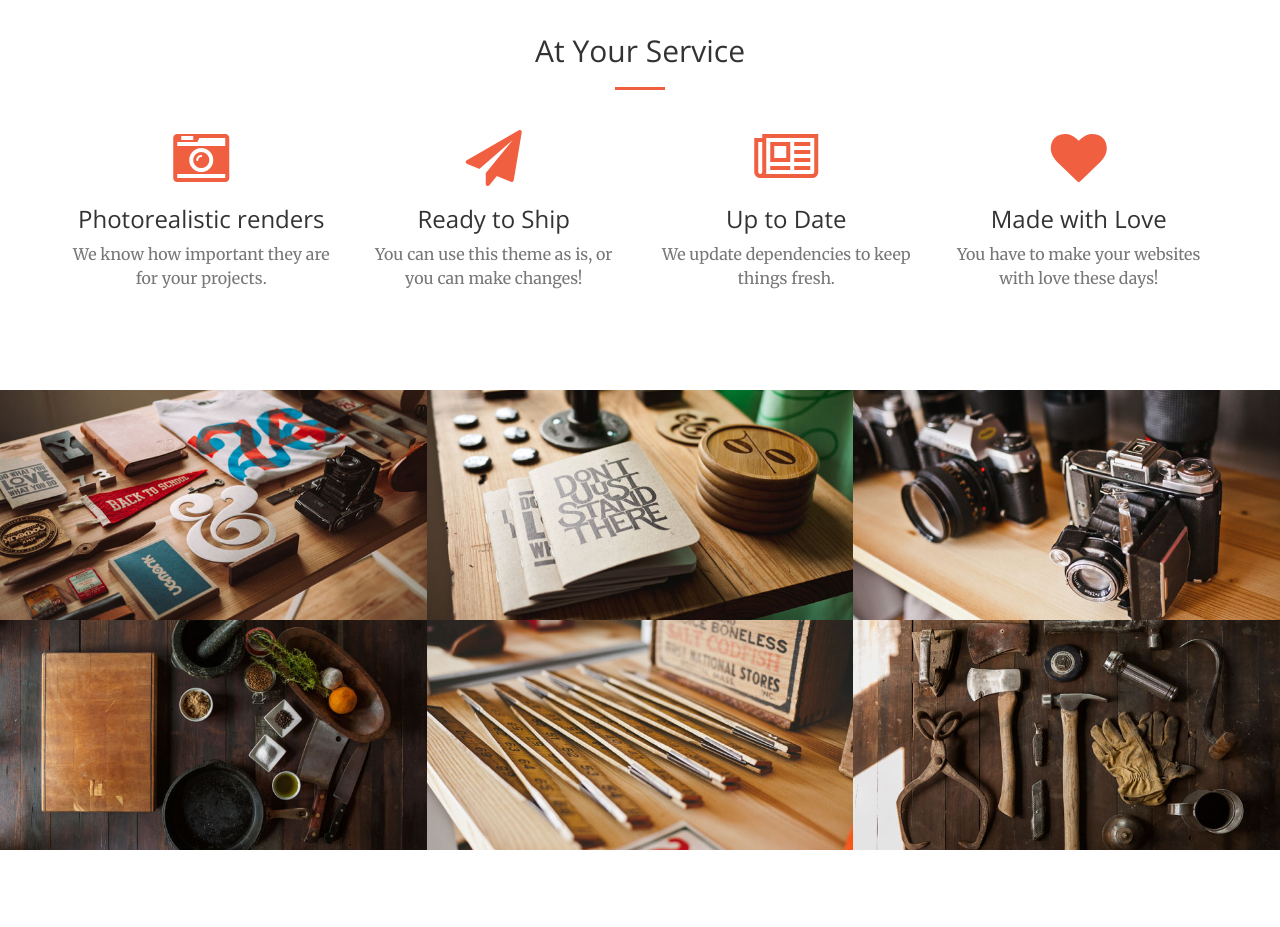
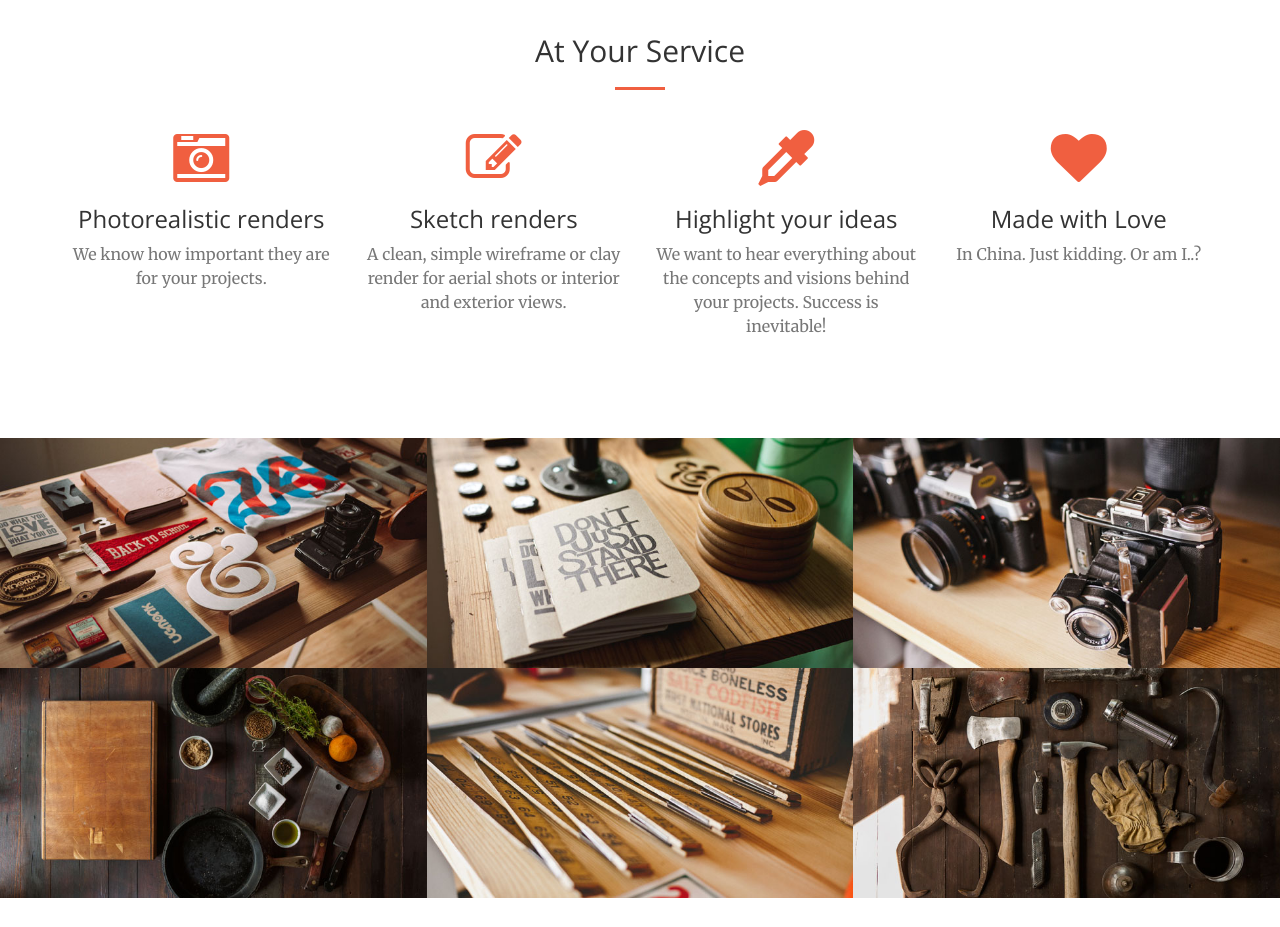
Before and after one commit to artisleilands/test, a website: page index.html in a window 1280 px wide. Shown: the part 1260-2187 px from the top of the page. Drawn offline with nearby package versions, Linux system fonts and the light colour scheme.

Commit message:
Update index.html

```diff
--- a/index.html
+++ b/index.html
@@ -112,23 +112,23 @@
                 </div>
                 <div class="col-lg-3 col-md-6 text-center">
                     <div class="service-box">
-                        <i class="fa fa-4x fa-paper-plane text-primary sr-icons"></i>
-                        <h3>Ready to Ship</h3>
-                        <p class="text-muted">You can use this theme as is, or you can make changes!</p>
+                        <i class="fa fa-4x fa-pencil-square-o text-primary sr-icons"></i>
+                        <h3>Sketch renders</h3>
+                        <p class="text-muted">A clean, simple wireframe or clay render for aerial shots or interior and exterior views.</p>
                     </div>
                 </div>
                 <div class="col-lg-3 col-md-6 text-center">
                     <div class="service-box">
-                        <i class="fa fa-4x fa-newspaper-o text-primary sr-icons"></i>
-                        <h3>Up to Date</h3>
-                        <p class="text-muted">We update dependencies to keep things fresh.</p>
+                        <i class="fa fa-4x fa-eyedropper text-primary sr-icons"></i>
+                        <h3>Highlight your ideas</h3>
+                        <p class="text-muted">We want to hear everything about the concepts and visions behind your projects. Success is inevitable!</p>
                     </div>
                 </div>
                 <div class="col-lg-3 col-md-6 text-center">
                     <div class="service-box">
                         <i class="fa fa-4x fa-heart text-primary sr-icons"></i>
                         <h3>Made with Love</h3>
-                        <p class="text-muted">You have to make your websites with love these days!</p>
+                        <p class="text-muted">In China. Just kidding. Or am I..?</p>
                     </div>
                 </div>
             </div>
```
